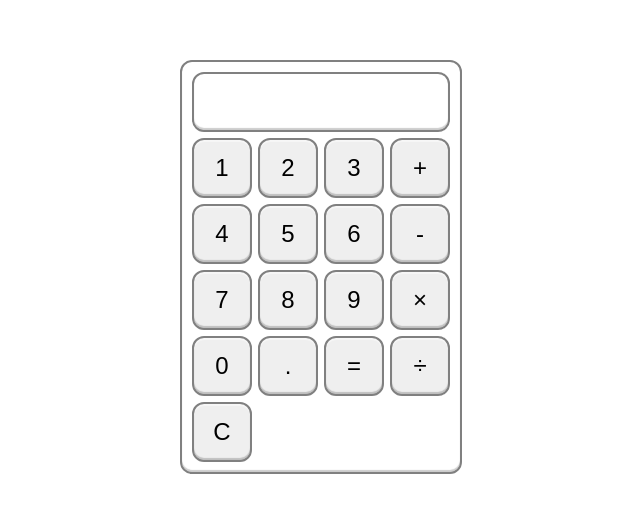
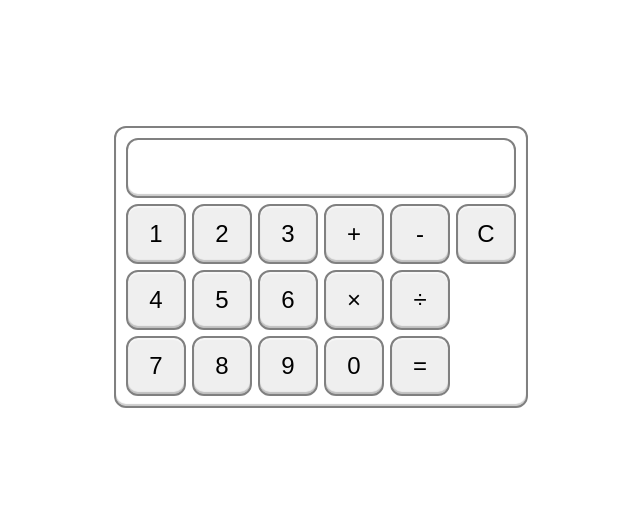
Before and after one commit to joeesmithh/calculator, a plain HTML site: page index.html in a window 1280 px wide. Shown: the part 133-646 px from the top of the page, without its empty margins (319-959 px from the left). Drawn offline with Linux system fonts and the light colour scheme.

Commit message:
feat: restructure calculator layout

```diff
--- a/index.html
+++ b/index.html
@@ -17,28 +17,23 @@
                 <button class="num">1
                 <button class="num">2
                 <button class="num">3
-                <button id="add" class="op">+
+                <button class="op">+
+                <button class="op">-
+                <button class="action">C
             </div>
             <div class="row">
                 <button class="num">4
                 <button class="num">5
                 <button class="num">6
-                <button class="op">-
+                <button class="op">×
+                <button class="op">÷
             </div>
             <div class="row">
                 <button class="num">7
                 <button class="num">8
                 <button class="num">9
-                <button class="op">×
-            </div>
-            <div class="row">
                 <button class="num">0
-                <button class="op">.
                 <button class="action">=
-                <button class="op">÷
-            </div>
-            <div class="row">
-                <button class="action">C
             </div>
         </div>
     </div>
--- a/style.css
+++ b/style.css
@@ -35,7 +35,7 @@ body {
 
 #display {
     align-content: center;
-    padding: 10px;
+    padding-left: 10px;
 }
 
 #keypad {
```
